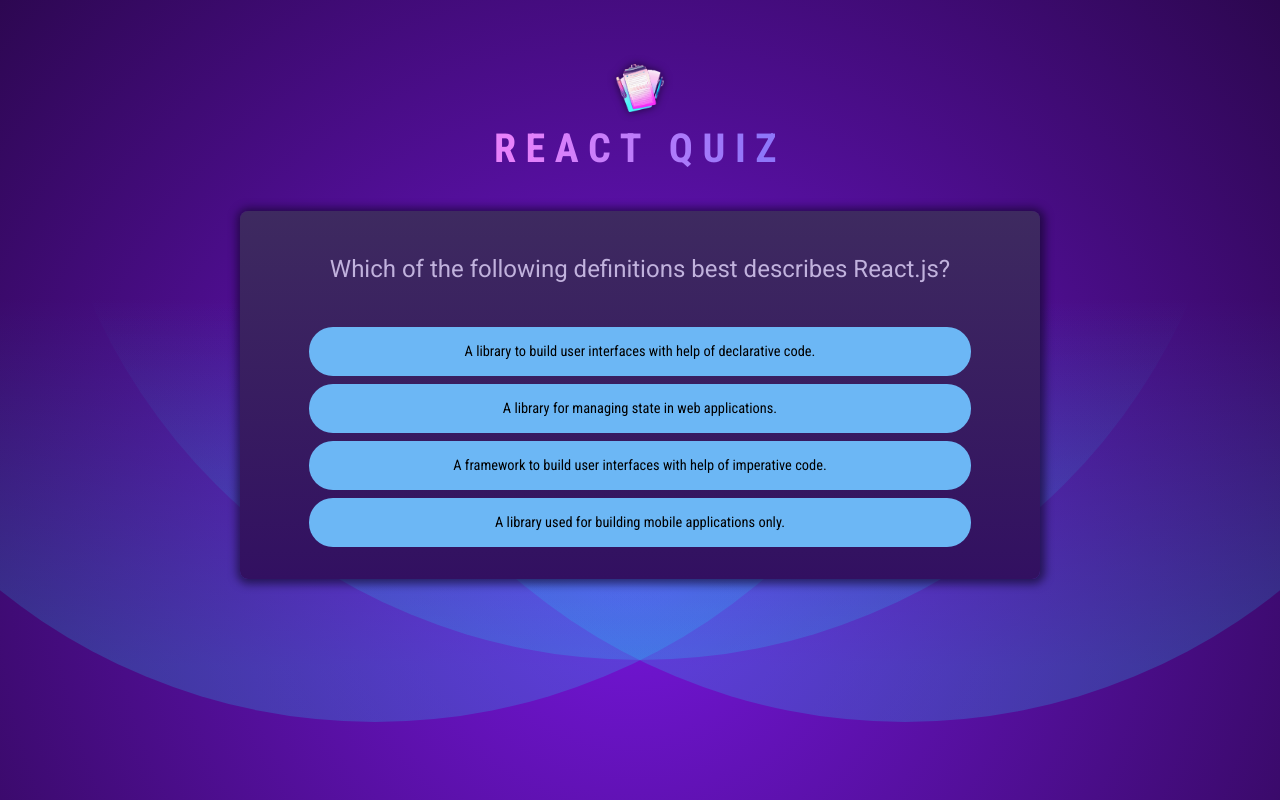
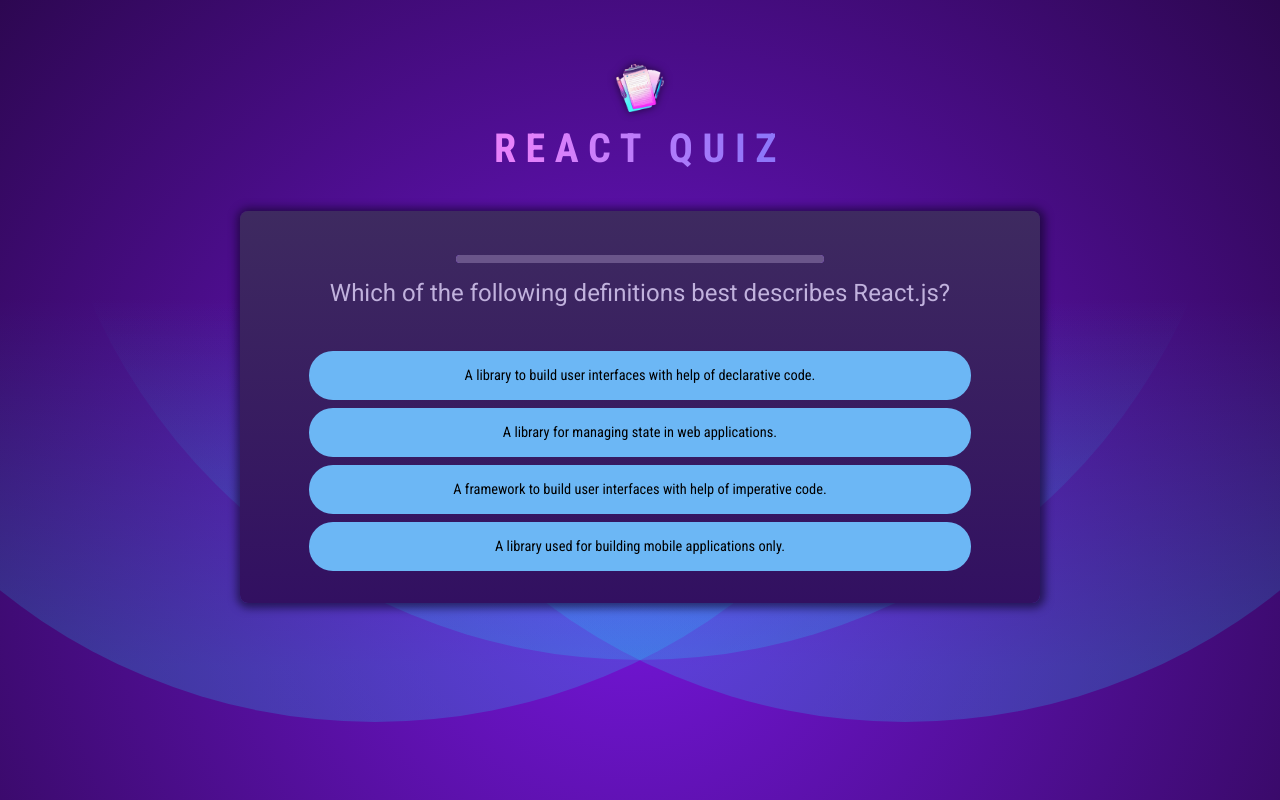
Before and after one commit to YogeshRR/QuizApp, a React (Vite) app: page / in a window 1280 px wide. Built offline with nearby package versions, Linux system fonts and the light colour scheme.

Commit message:
Adding questionTimer

```diff
--- /dev/null
+++ b/src/components/QuestionTimer.jsx
@@ -0,0 +1,21 @@
+import { useEffect, useState } from "react";
+
+export default function QuestionTimer ({timeOut, onTimeOut}) {
+
+    const [remainingTime, setRemainingTime] = useState(timeOut);
+
+    useEffect(() => {
+        setTimeout(onTimeOut, timeOut);
+    },[onTimeOut, timeOut]);
+
+
+    useEffect (() => {
+        setInterval(() => {
+          setRemainingTime((previousRemainingTime) => previousRemainingTime - 100);
+        }, 100);
+    },[]);
+
+    return (
+        <progress id="question-time" max={timeOut} value={remainingTime} />
+    );
+}
--- a/src/components/Quiz.jsx
+++ b/src/components/Quiz.jsx
@@ -2,6 +2,7 @@
 
 import questions from "../questions.js";
 import quizCompleteImage from '../assets/quiz-complete.png';
+import QuestionTimer from "./QuestionTimer.jsx";
 export default function Quiz () {
 
     const [selectedAnswers, setSelectedAnswer] = useState([]);
@@ -20,6 +21,7 @@
         <div id="summary">
             <img src={quizCompleteImage} alt="Tropy Icon"/>
             <h2>Quiz Complete</h2>
+
         </div>
         );
     }
@@ -30,6 +32,7 @@
 
     return <div id="quiz">
         <div id="question">
+        <QuestionTimer timeOut={10000} onTimeOut={() => handleSelectedAnswer(null)} />
         <h2>{questions[activeQuestionIndex].text}</h2>
         <ul id="answers">
             {shuffledAnswer.map((answer) => (
```
